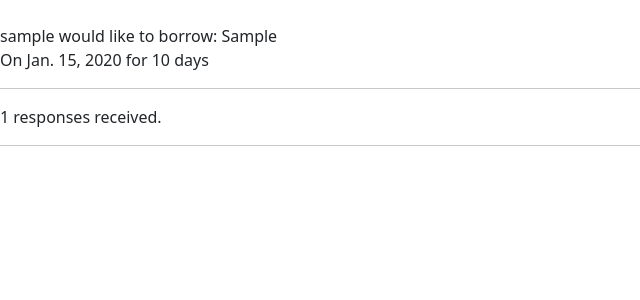
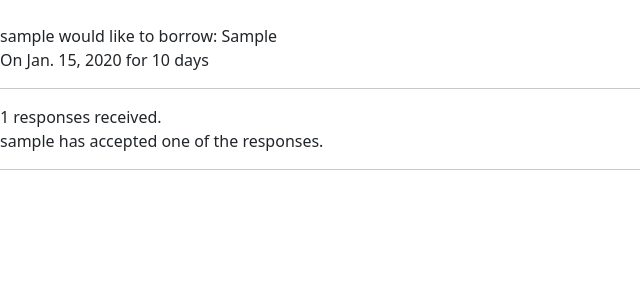
Before and after one commit to SiJiL82/borrow_something, a Django app: a page that uses templates/request_detail.html in a window 1280 px wide. Shown: the part 56-356 px from the top of the page, without its empty margins (0-640 px from the left). Run offline with Django 3.2, Linux system fonts and the light colour scheme; tables that the repository leaves empty hold one stand-in row (values such as "Sample post"); parts of the project's set-up code (start-up, migrations or seed data) failed here and were passed over; some libraries are stand-ins or nearby versions.

Commit message:
Update request detail when response accepted

```diff
--- a/templates/request_detail.html
+++ b/templates/request_detail.html
@@ -28,20 +28,27 @@
             <div>
                 {{ borrow_response.responder }} can lend you what you need: <br>
                 {{ borrow_response.details }} <br>
-                ID: {{ borrow_response.id }}
-                <form action="{% url 'accept_response' borrow_request.slug %}" method="post">
-                    {% csrf_token %}
-                    <button type="submit" class="btn" name="accept_response" value="{{ borrow_response.id }}">Accept response</button>
-                </form>
+                {% if not borrow_request.accepted_response %}
+                    <form action="{% url 'accept_response' borrow_request.slug %}" method="post">
+                        {% csrf_token %}
+                        <button type="submit" class="btn" name="accept_response" value="{{ borrow_response.id }}">Accept response</button>
+                    </form>
+                {% endif %}
+                {% if borrow_response.accepted %}
+                    <i class="fas fa-check"></i>
+                {% endif %}
             </div>
             <hr>
         {% endfor %}
     {% else %}
-        {{ borrow_responses.count }} responses received.
+        {{ borrow_responses.count }} responses received. <br>
+        {% if borrow_request.accepted_response %}
+            {{ borrow_request.requester }} has accepted one of the responses.
+        {% endif %}
         <hr>
     {% endif %}
     <div>
-        {% if user.is_authenticated %}
+        {% if user.is_authenticated and not borrow_request.accepted_response %}
             <h2>Can you lend {{ borrow_request.requester }} what they need?</h2>
             <form method="post" style="margin-top: 1.3em;">
                 {{ response_form | crispy }}
```
